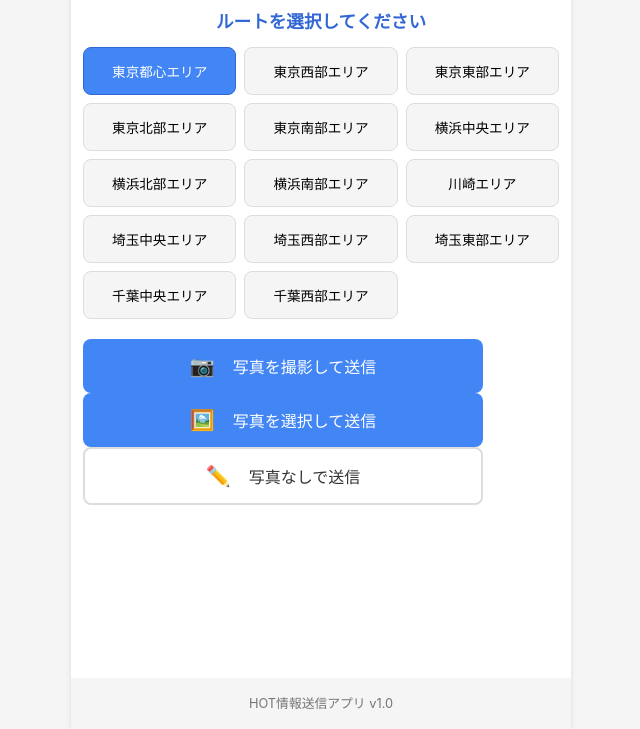
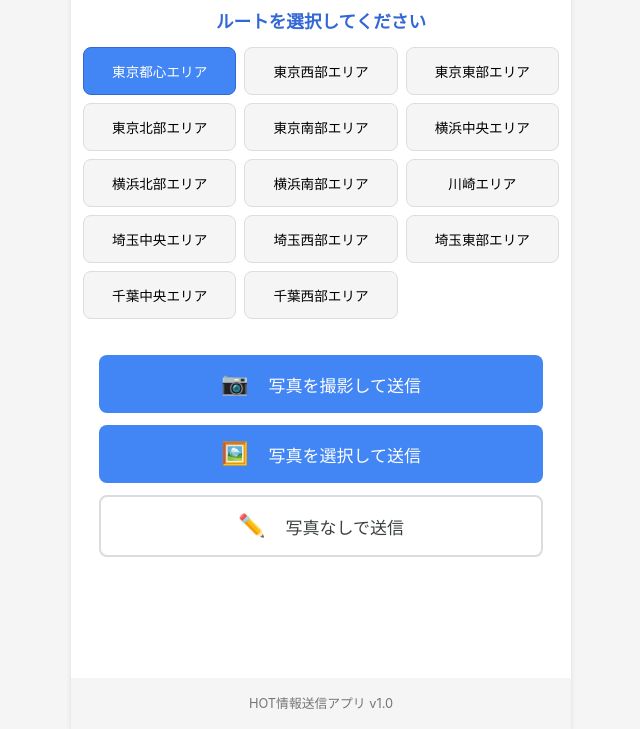
Before and after one commit to alps-tomita/hot-info-app, a plain HTML site: page pwa/index.html in a window 1280 px wide. Both pictures are taken after a click on the button "東京都心エリア". Shown: the part 71-800 px from the top of the page, without its empty margins (319-959 px from the left). Drawn offline with Linux system fonts and the light colour scheme; no server answers.

Commit message:
UI改善：送信ボタンのデザイン変更、シンプルでかっこいいレイアウトに修正

```diff
--- a/pwa/index.html
+++ b/pwa/index.html
@@ -40,7 +40,7 @@
         </div>
 
         <!-- カメラボタンは最初から非表示にする（ルート選択後に表示） -->
-        <div class="camera-btn-container" style="display: none;">
+        <div class="camera-btn-container action-options" style="display: none;">
           <button id="start-camera-btn" class="primary-btn">
             <span class="icon">📷</span>
             写真を撮影して送信
--- a/pwa/styles.css
+++ b/pwa/styles.css
@@ -174,23 +174,56 @@ button {
 .camera-btn-container {
   display: flex;
   flex-direction: column;
-  gap: 10px;
-  margin-top: 20px;
+  gap: 16px;
+  margin-top: 24px;
   width: 100%;
-  max-width: 400px;
+  max-width: 500px;
+  padding: 0 16px;
 }
 
 .camera-btn-container button {
-  padding: 15px;
-  font-size: 16px;
+  padding: 16px;
+  font-size: 17px;
   display: flex;
   align-items: center;
   justify-content: center;
+  border-radius: 8px;
+  transition: all 0.2s ease;
+  font-weight: 500;
+}
+
+.camera-btn-container button:active {
+  transform: scale(0.98);
+}
+
+.camera-btn-container .primary-btn {
+  background: #4285f4;
+  border: none;
+  margin-bottom: 12px;
+  color: white;
+}
+
+.camera-btn-container .primary-btn:hover {
+  background: #3367d6;
+  box-shadow: 0 2px 6px rgba(0, 0, 0, 0.1);
+}
+
+.camera-btn-container .secondary-btn {
+  background: #ffffff;
+  border: 2px solid #dadce0;
+  color: #3c4043;
+}
+
+.camera-btn-container .secondary-btn:hover {
+  background: #f8f9fa;
+  border-color: #4285f4;
+  color: #4285f4;
+  box-shadow: 0 1px 3px rgba(0, 0, 0, 0.08);
 }
 
 .camera-btn-container .icon {
-  margin-right: 10px;
-  font-size: 20px;
+  margin-right: 12px;
+  font-size: 22px;
 }
 
 /* ボタンをグループに整理するためのスタイルを追加 */
@@ -761,3 +794,39 @@ footer {
   outline: none;
   box-shadow: 0 0 0 3px rgba(66, 133, 244, 0.1);
 }
+
+/* アクションオプションコンテナ */
+.action-options {
+  background: transparent;
+  padding: 16px;
+  margin: 16px auto;
+  max-width: 500px;
+}
+
+/* ダークモード対応 */
+@media (prefers-color-scheme: dark) {
+  .action-options {
+    background: transparent;
+  }
+
+  .camera-btn-container .primary-btn {
+    background: #0088ff;
+    text-shadow: none;
+  }
+
+  .camera-btn-container .primary-btn:hover {
+    background: #00a0ff;
+  }
+
+  .camera-btn-container .secondary-btn {
+    background: #ffffff;
+    border: 2px solid #dadce0;
+    color: #3c4043;
+  }
+
+  .camera-btn-container .secondary-btn:hover {
+    background: #f8f8f8;
+    border-color: #0088ff;
+    color: #0088ff;
+  }
+}
```
Also changed, not shown: 4 other files.
